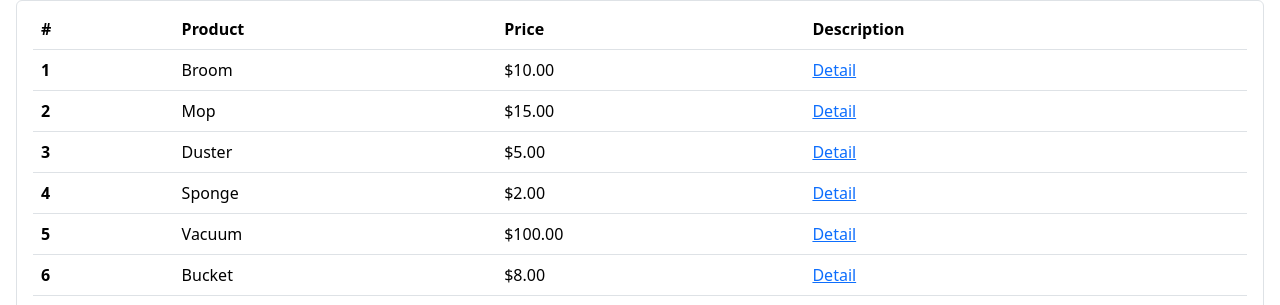
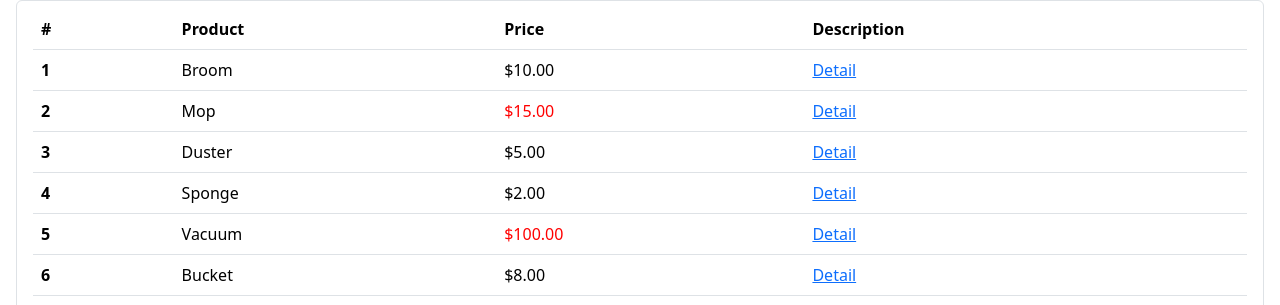
Before and after one commit to alejopua/landing-angular-test1, an Angular app: page /products in a window 1280 px wide. Shown: the part 120-425 px from the top of the page. Built offline with nearby package versions, Linux system fonts and the light colour scheme.

Commit message:
ngClass: Add CSS styles to display product price in red in products.component.css

```diff
--- a/src/app/products/products.component.css
+++ b/src/app/products/products.component.css
@@ -0,0 +1,3 @@
+.color {
+  color: red;
+}
--- a/src/app/products/products.component.html
+++ b/src/app/products/products.component.html
@@ -14,7 +14,9 @@
       <tr *ngFor="let product of products">
         <th scope="row">{{ product.id }}</th>
         <td>{{ product.name }}</td>
-        <td>{{ product.price | currency }}</td>
+        <td [ngClass]="{ color: product.price > 10 }">
+          {{ product.price | currency }}
+        </td>
         <td>
           <a [routerLink]="['/products', product.id]">Detail</a>
         </td>
```
